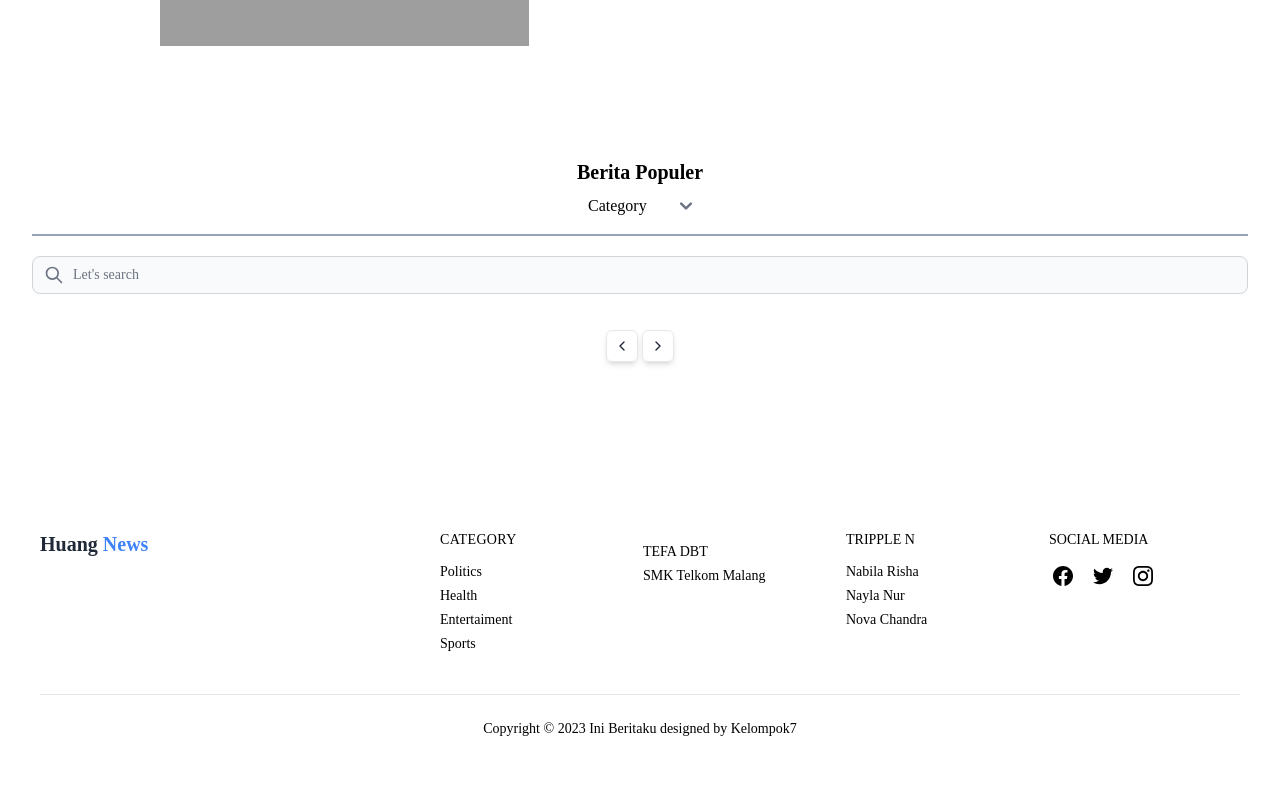
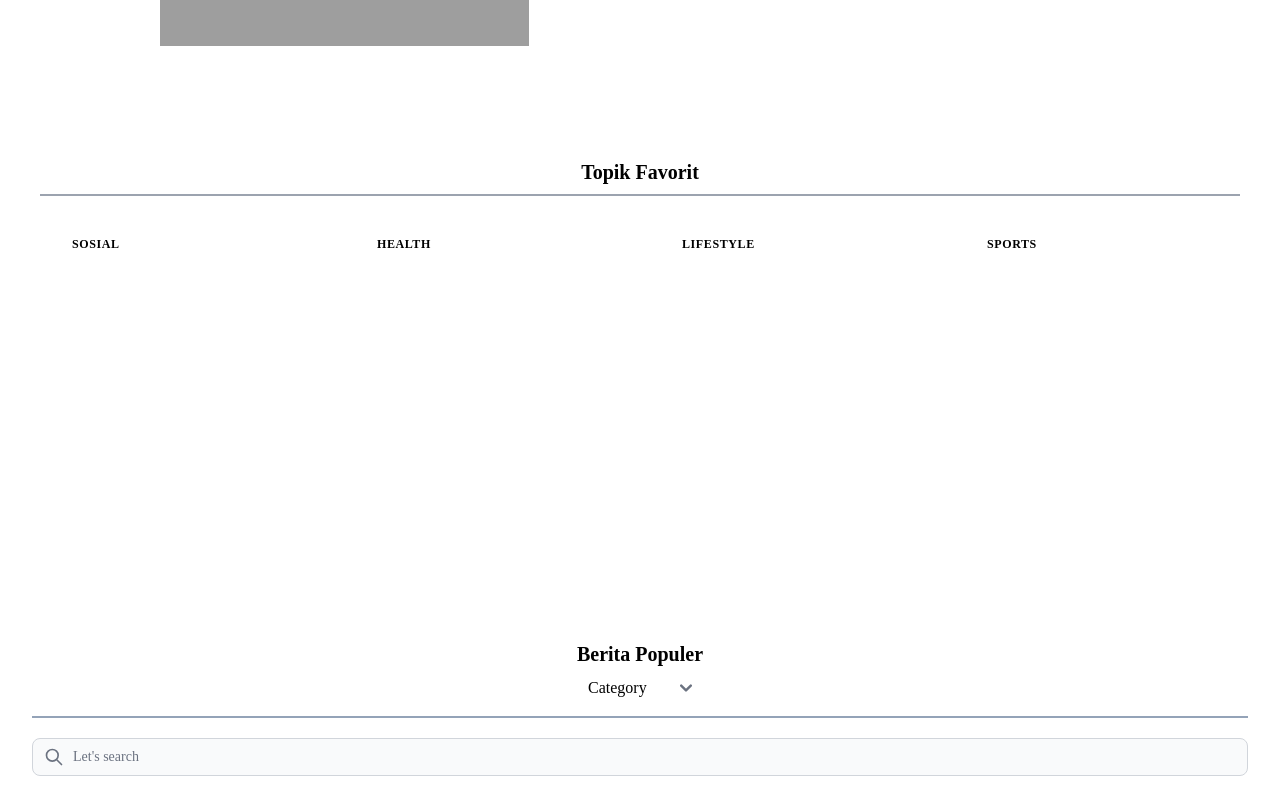
Before and after one commit to nabilarishajuliana/news-web-kelompok7-new, a Next.js app: page / in a window 1280 px wide. Shown: the part 450-1247 px from the top of the page. Before the commit the page ends 1213 px from the top, so only its background shows below. Built offline with nearby package versions, Linux system fonts and the light colour scheme; no server answers; grey boxes are pictures that could not be loaded.

Commit message:
Update News.jsx

```diff
--- a/src/components/News.jsx
+++ b/src/components/News.jsx
@@ -1,7 +1,96 @@
 function News() {
   return (
-    <>
-    </>
+    <div className="container mx-auto px-10 my-10">
+      <div className="text-center mb-5 pb-2 border-b-2 border-gray-400 font-medium ">
+        <h3 className="text-xl font-bold">Topik Favorit</h3>
+      </div>
+      <div className="grid grid-cols-1 gap-5 lg:grid-cols-4 sm:grid-cols-2">
+        <div
+          className="relative flex items-end justify-start w-full text-left bg-center bg-cover h-96 dark:bg-gray-500"
+          style={{ backgroundImage: "url(../Asset/foto1.png);" }}
+        >
+          <div className="absolute top-0 bottom-0 left-0 right-0 bg-gradient-to-b dark:via-transparent dark:from-gray-900 dark:to-gray-900"></div>
+          <div className="absolute top-0 left-0 right-0 flex items-center justify-between mx-5 mt-3">
+            <a
+              rel="noopener noreferrer"
+              className="px-3 py-2 text-xs font-semibold tracking-wider uppercase dark:text-gray-100 bgundefined"
+            >
+              Sosial
+            </a>
+            {/* <div className="flex flex-col justify-start text-center dark:text-gray-100">
+					<span className="text-3xl font-semibold leading-none tracking-wide">04</span>
+					<span className="leading-none uppercase">Aug</span>
+				</div> */}
+          </div>
+          <h2 className="z-10 p-5">
+            {/* <a rel="noopener noreferrer"  className="font-medium text-md hover:underline dark:text-gray-100">Inventore reiciendis aliquam excepturi</a> */}
+          </h2>
+        </div>
+        <div
+          className="relative flex items-end justify-start w-full text-left bg-center bg-cover h-96 dark:bg-gray-500"
+          style={{ backgroundImage: "url(../Asset/foto4.jpg);" }}
+        >
+          <div className="absolute top-0 bottom-0 left-0 right-0 bg-gradient-to-b dark:via-transparent dark:from-gray-900 dark:to-gray-900"></div>
+          <div className="absolute top-0 left-0 right-0 flex items-center justify-between mx-5 mt-3">
+            <a
+              rel="noopener noreferrer"
+              className="px-3 py-2 text-xs font-semibold tracking-wider uppercase dark:text-gray-100 bgundefined"
+            >
+              Health
+            </a>
+            {/* <div className="flex flex-col justify-start text-center dark:text-gray-100">
+					<span className="text-3xl font-semibold leading-none tracking-wide">01</span>
+					<span className="leading-none uppercase">Aug</span>
+				</div> */}
+          </div>
+          <h2 className="z-10 p-5">
+            {/* <a rel="noopener noreferrer"  className="font-medium text-md hover:underline dark:text-gray-100">Inventore reiciendis aliquam excepturi</a> */}
+          </h2>
+        </div>
+        <div
+          className="relative flex items-end justify-start w-full text-left bg-center bg-cover h-96 dark:bg-gray-500"
+          style={{ backgroundImage: "url(../Asset/foto2.jpg);" }}
+        >
+          <div className="absolute top-0 bottom-0 left-0 right-0 bg-gradient-to-b dark:via-transparent dark:from-gray-900 dark:to-gray-900"></div>
+          <div className="absolute top-0 left-0 right-0 flex items-center justify-between mx-5 mt-3">
+            <a
+              rel="noopener noreferrer"
+              className="px-3 py-2 text-xs font-semibold tracking-wider uppercase dark:text-gray-100 bgundefined"
+            >
+              Lifestyle
+            </a>
+            {/* <div className="flex flex-col justify-start text-center dark:text-gray-100">
+					<span className="text-3xl font-semibold leading-none tracking-wide">28</span>
+					<span className="leading-none uppercase">Jul</span>
+				</div> */}
+          </div>
+          <h2 className="z-10 p-5">
+            {/* <a rel="noopener noreferrer"  className="font-medium text-md hover:underline dark:text-gray-100">Officiis mollitia dignissimos commodi optio vero animi</a> */}
+          </h2>
+        </div>
+        <div
+          className="relative flex items-end justify-start w-full text-left bg-center bg-cover h-96 dark:bg-gray-500"
+          style={{ backgroundImage: "url(../Asset/foto3.jpg);" }}
+        >
+          <div className="absolute top-0 bottom-0 left-0 right-0 bg-gradient-to-b dark:via-transparent dark:from-gray-900 dark:to-gray-900"></div>
+          <div className="absolute top-0 left-0 right-0 flex items-center justify-between mx-5 mt-3">
+            <a
+              rel="noopener noreferrer"
+              className="px-3 py-2 text-xs font-semibold tracking-wider uppercase dark:text-gray-100 bgundefined"
+            >
+              Sports
+            </a>
+            {/* <div className="flex flex-col justify-start text-center dark:text-gray-100">
+					<span className="text-3xl font-semibold leading-none tracking-wide">19</span>
+					<span className="leading-none uppercase">Jul</span>
+				</div> */}
+          </div>
+          <h2 className="z-10 p-5">
+            {/* <a rel="noopener noreferrer"  className="font-medium text-md hover:underline dark:text-gray-100">Doloribus sit illo necessitatibus architecto exercitationem enim</a> */}
+          </h2>
+        </div>
+      </div>
+    </div>
   );
 }
 
```
